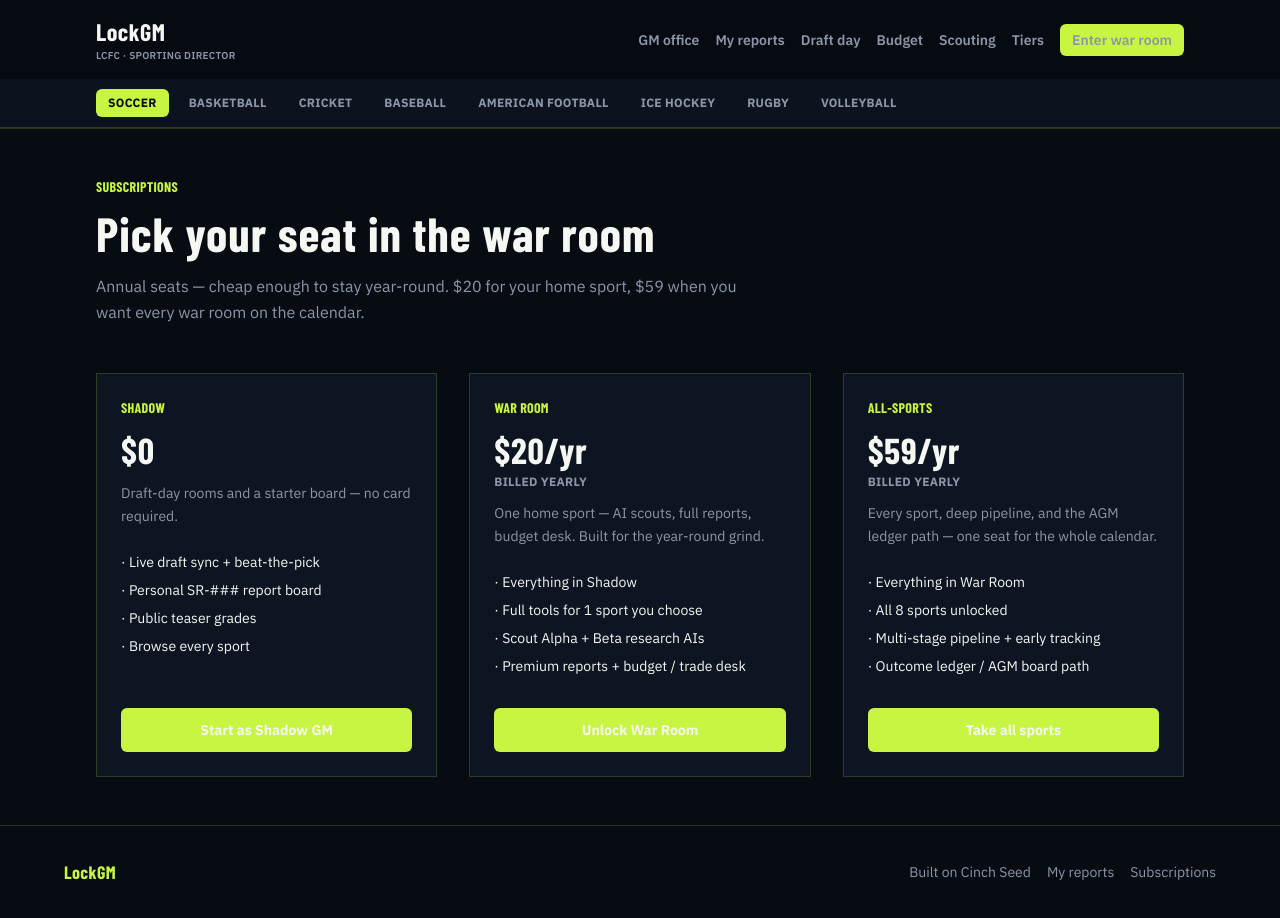
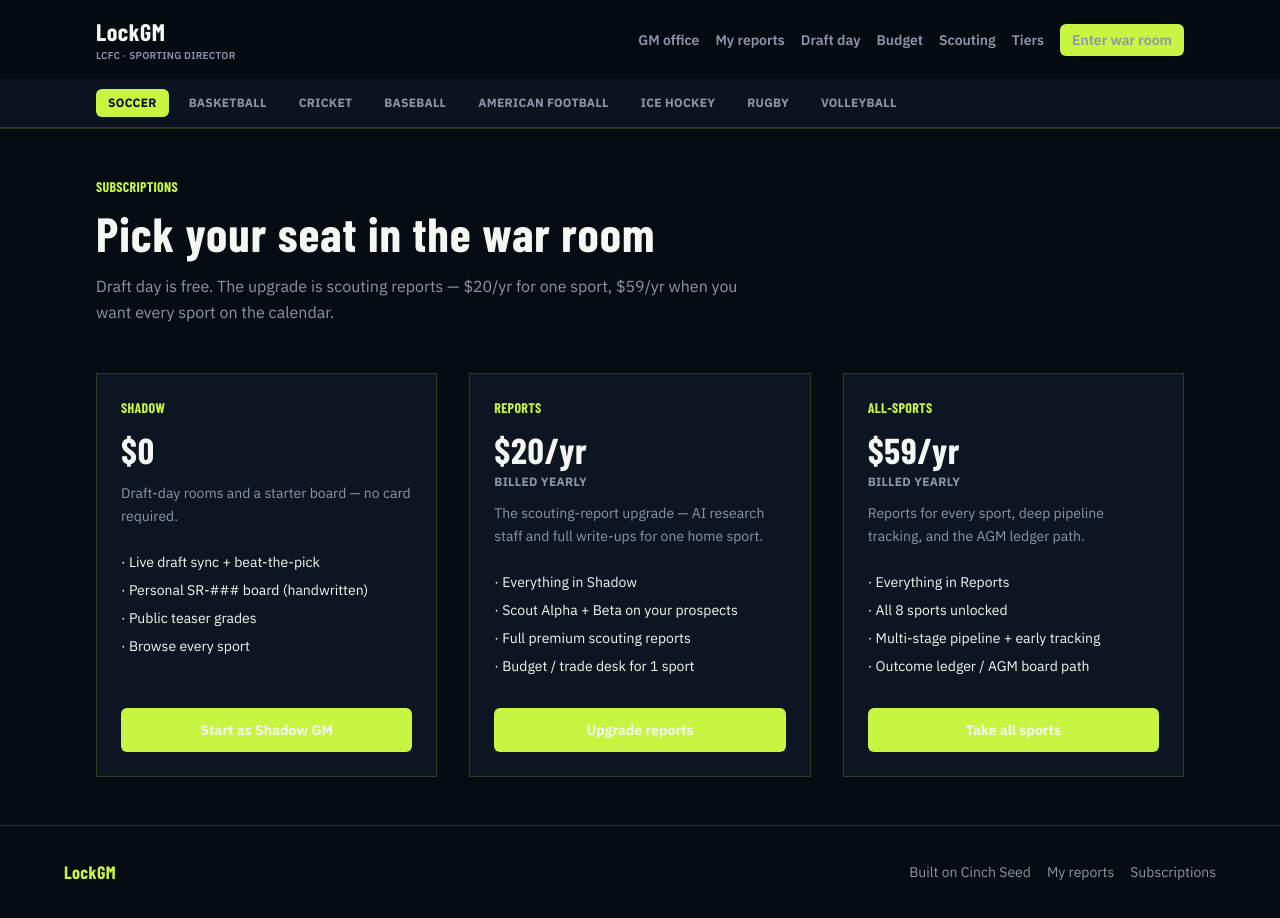
Before and after one commit to 7809tom-sys/Cinch, a Next.js app: page /lockgm/pricing in a window 1280 px wide. Built offline with nearby package versions, Linux system fonts and the light colour scheme; a web font is replaced by a local one.

Commit message:
Position Reports as the core scouting-report upgrade
Shadow stays free for draft day; $20/yr Reports unlocks AI scouts and
full write-ups for one sport; $59/yr All-Sports covers every war room.

Co-authored-by: 7809tom-sys <7809tom-sys@users.noreply.github.com>

```diff
--- a/src/app/lockgm/components/scouting-pipeline.tsx
+++ b/src/app/lockgm/components/scouting-pipeline.tsx
@@ -121,8 +121,8 @@ export function ScoutingPipeline({ tier = "free" }: { tier?: SubTierId }) {
                 </p>
               ) : (
                 <p className="mt-2 text-sm text-[color:var(--lg-mute)]">
-                  Locked — upgrade to <strong>War Room</strong> or{" "}
-                  <strong>All-Sports</strong> for full reports.
+                  Locked — upgrade to <strong>Reports</strong> or{" "}
+                  <strong>All-Sports</strong> for full scouting write-ups.
                 </p>
               )}
             </div>
--- a/src/app/lockgm/components/scouting-tier-switch.tsx
+++ b/src/app/lockgm/components/scouting-tier-switch.tsx
@@ -14,7 +14,7 @@ export function ScoutingTierSwitch() {
         {(
           [
             ["free", "Shadow"],
-            ["pro", "War Room"],
+            ["pro", "Reports"],
             ["pipeline", "All-Sports"],
           ] as const
         ).map(([id, label]) => (
--- a/src/app/lockgm/pricing/page.tsx
+++ b/src/app/lockgm/pricing/page.tsx
@@ -4,7 +4,7 @@ import { SUB_TIERS } from "@/lib/lockgm/config";
 export const metadata = {
   title: "Tiers — LockGM",
   description:
-    "Shadow ($0), War Room ($20/yr one sport), All-Sports ($59/yr).",
+    "Shadow ($0), Reports ($20/yr scouting upgrade), All-Sports ($59/yr).",
 };
 
 export default function LockgmPricingPage() {
@@ -17,8 +17,8 @@ export default function LockgmPricingPage() {
         Pick your seat in the war room
       </h1>
       <p className="mt-4 max-w-2xl text-base leading-relaxed text-[color:var(--lg-mute)]">
-        Annual seats — cheap enough to stay year-round. $20 for your home sport,
-        $59 when you want every war room on the calendar.
+        Draft day is free. The upgrade is scouting reports — $20/yr for one
+        sport, $59/yr when you want every sport on the calendar.
       </p>
 
       <ul className="mt-12 grid gap-8 lg:grid-cols-3">
--- a/src/app/lockgm/scouting/page.tsx
+++ b/src/app/lockgm/scouting/page.tsx
@@ -18,9 +18,9 @@ export default function LockgmScoutingPage() {
         {path}
       </h1>
       <p className="mt-4 max-w-2xl text-base leading-relaxed text-[color:var(--lg-mute)]">
-        Follow prospects across stages for {sport.name}. Premium reports unlock
-        on War Room; deep early-stage tracking unlocks on All-Sports — the same
-        queue pros can review.
+        Follow prospects across stages for {sport.name}. Full scouting reports
+        unlock on the Reports upgrade; deep early-stage tracking unlocks on
+        All-Sports — the same queue pros can review.
       </p>
       <div className="mt-10">
         <ScoutingTierSwitch />
--- a/src/lib/lockgm/config.ts
+++ b/src/lib/lockgm/config.ts
@@ -13,8 +13,9 @@ export type SubTier = {
 };
 
 /**
- * Annual pricing on purpose: $20/yr for one sport keeps the serious 4% in;
- * $59/yr unlocks every war room — cheaper than three monthly apps.
+ * Annual ladder:
+ * Shadow free → Reports ($20/yr) is the scouting-report upgrade for one sport →
+ * All-Sports ($59/yr) unlocks reports + pipeline everywhere.
  */
 export const SUB_TIERS: SubTier[] = [
   {
@@ -26,7 +27,7 @@ export const SUB_TIERS: SubTier[] = [
     blurb: "Draft-day rooms and a starter board — no card required.",
     perks: [
       "Live draft sync + beat-the-pick",
-      "Personal SR-### report board",
+      "Personal SR-### board (handwritten)",
       "Public teaser grades",
       "Browse every sport",
     ],
@@ -34,18 +35,18 @@ export const SUB_TIERS: SubTier[] = [
   },
   {
     id: "pro",
-    name: "War Room",
+    name: "Reports",
     priceLabel: "$20/yr",
     priceUsd: 20,
     billing: "year",
-    blurb: "One home sport — AI scouts, full reports, budget desk. Built for the year-round grind.",
+    blurb: "The scouting-report upgrade — AI research staff and full write-ups for one home sport.",
     perks: [
       "Everything in Shadow",
-      "Full tools for 1 sport you choose",
-      "Scout Alpha + Beta research AIs",
-      "Premium reports + budget / trade desk",
+      "Scout Alpha + Beta on your prospects",
+      "Full premium scouting reports",
+      "Budget / trade desk for 1 sport",
     ],
-    cta: "Unlock War Room",
+    cta: "Upgrade reports",
   },
   {
     id: "pipeline",
@@ -53,9 +54,9 @@ export const SUB_TIERS: SubTier[] = [
     priceLabel: "$59/yr",
     priceUsd: 59,
     billing: "year",
-    blurb: "Every sport, deep pipeline, and the AGM ledger path — one seat for the whole calendar.",
+    blurb: "Reports for every sport, deep pipeline tracking, and the AGM ledger path.",
     perks: [
-      "Everything in War Room",
+      "Everything in Reports",
       "All 8 sports unlocked",
       "Multi-stage pipeline + early tracking",
       "Outcome ledger / AGM board path",
```
